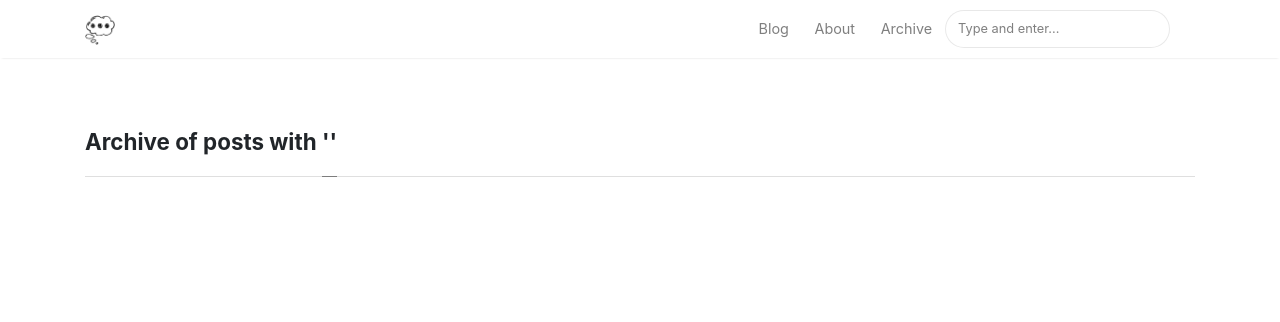
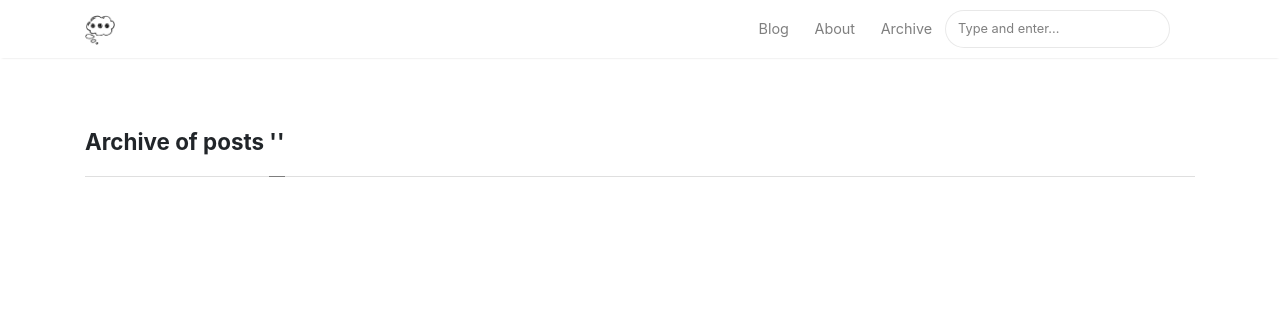
Before and after one commit to LawrenJ/LawrenJ.github.io, a Jekyll site: the page built from _pages/archive.md, in a window 1280 px wide. Shown: the top 322 px of the page. Built offline with Jekyll 4.4.1, drawn with Linux system fonts in a browser that asks for light colours; nearby versions of some CDN libraries.

Commit message:
Update archive.html

```diff
--- a/_layouts/archive.html
+++ b/_layouts/archive.html
@@ -7,7 +7,7 @@ title: Archive
 ================================================== -->
 <section class="recent-posts">
 <div class="section-title">
-    <h2>Archive of posts with <span>{{ page.type }} '{{ page.title }}'</span></h2>
+    <h2>Archive of posts <span>{{ page.type }} '{{ page.title }}'</span></h2>
 </div>
 <div class="row listrecent">
 
```
